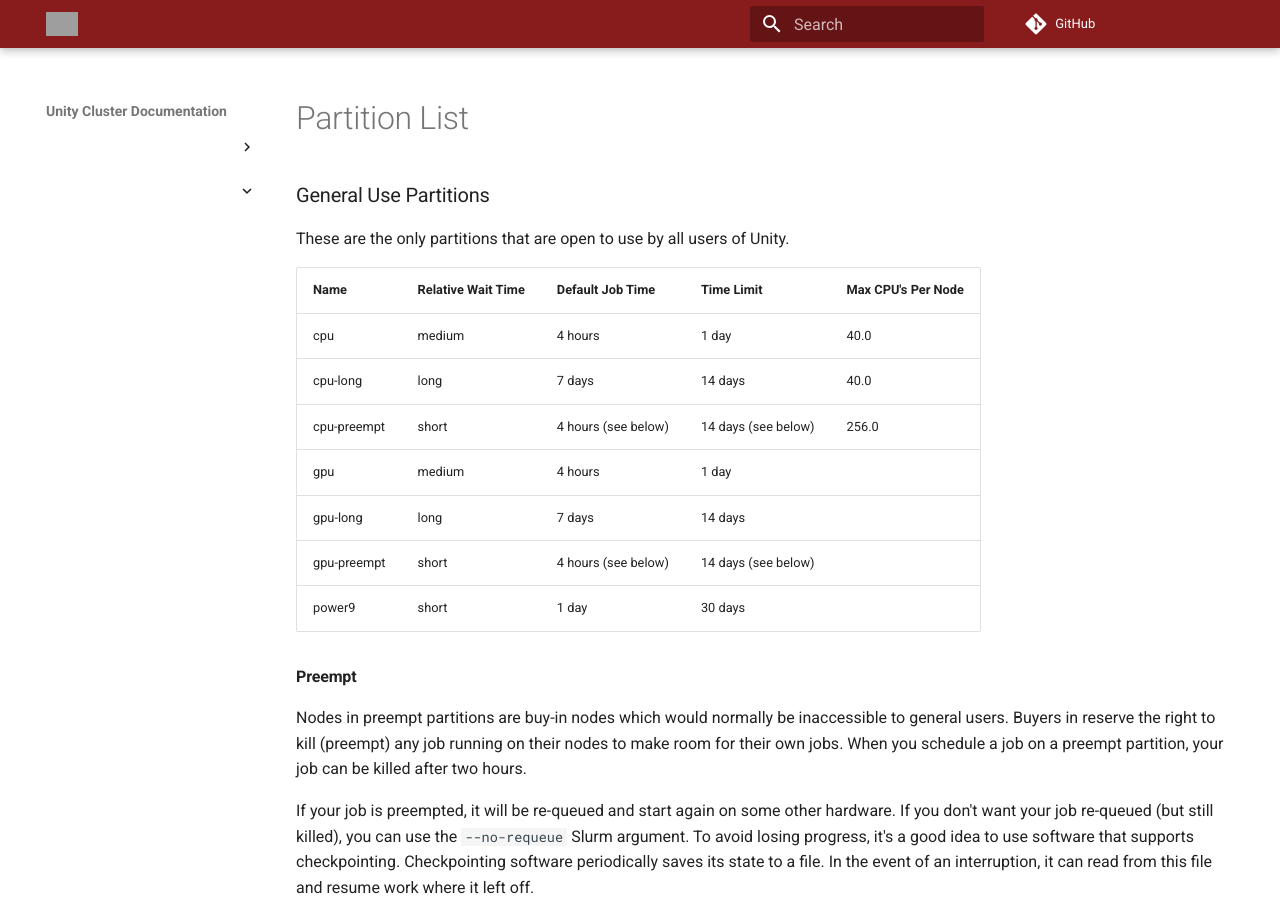
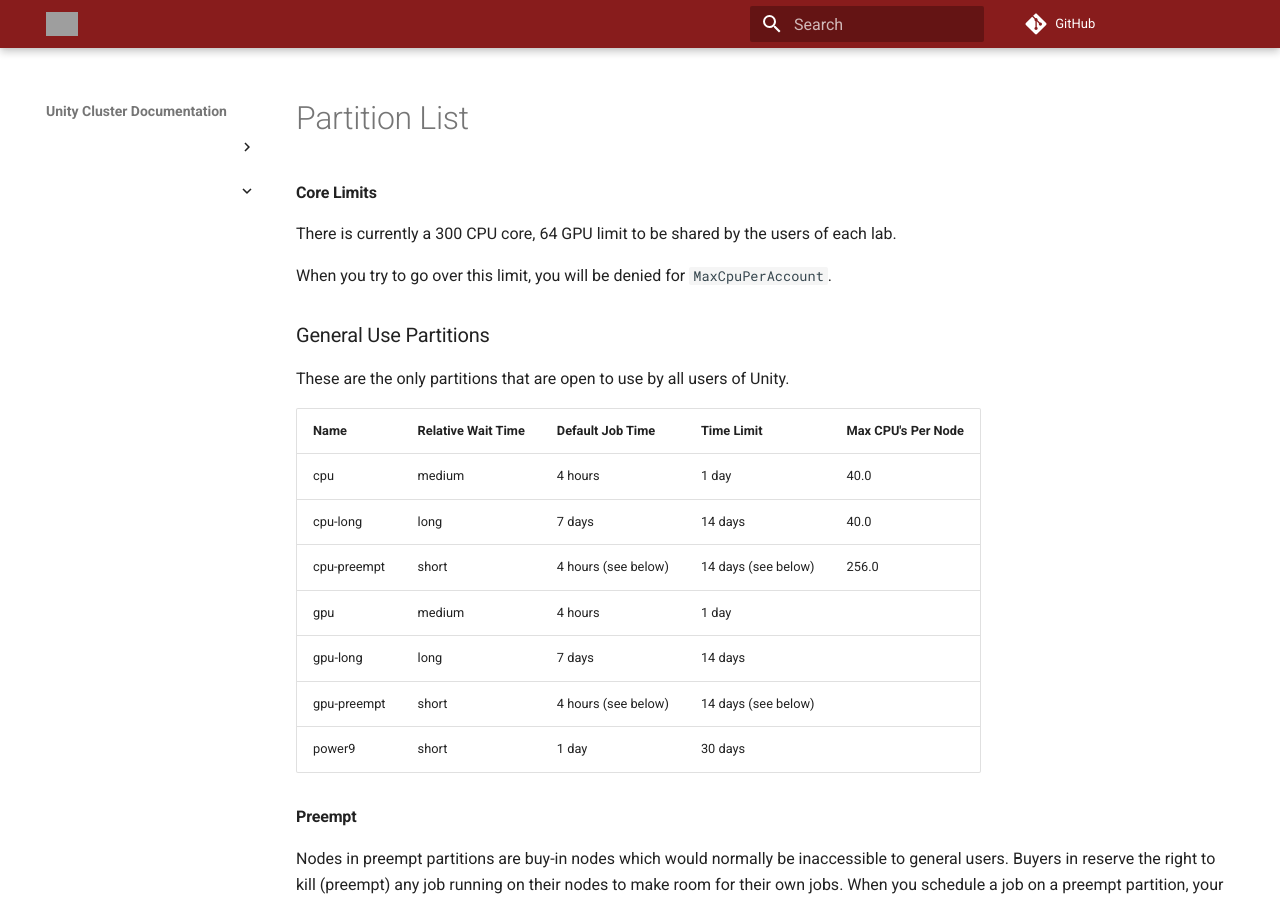
Before and after one commit to UMass-RC/unity-docs, an MkDocs documentation site: the page built from docs/technical/partitionlist.md, in a window 1280 px wide and 900 px high. Built offline with MkDocs 1.6.1 and Material for MkDocs 9.7.7, drawn with Linux system fonts in a browser that asks for light colours; comment, search, counter and statistics services are not loaded; grey boxes are pictures that could not be loaded.

Commit message:
Core limit note added

```diff
--- a/docs/technical/partitionlist.md
+++ b/docs/technical/partitionlist.md
@@ -1,4 +1,9 @@
 # Partition List
+
+#### Core Limits ####
+There is currently a 300 CPU core, 64 GPU limit to be shared by the users of each lab.
+
+When you try to go over this limit, you will be denied for `MaxCpuPerAccount`.
 
 ### General Use Partitions
 
```
